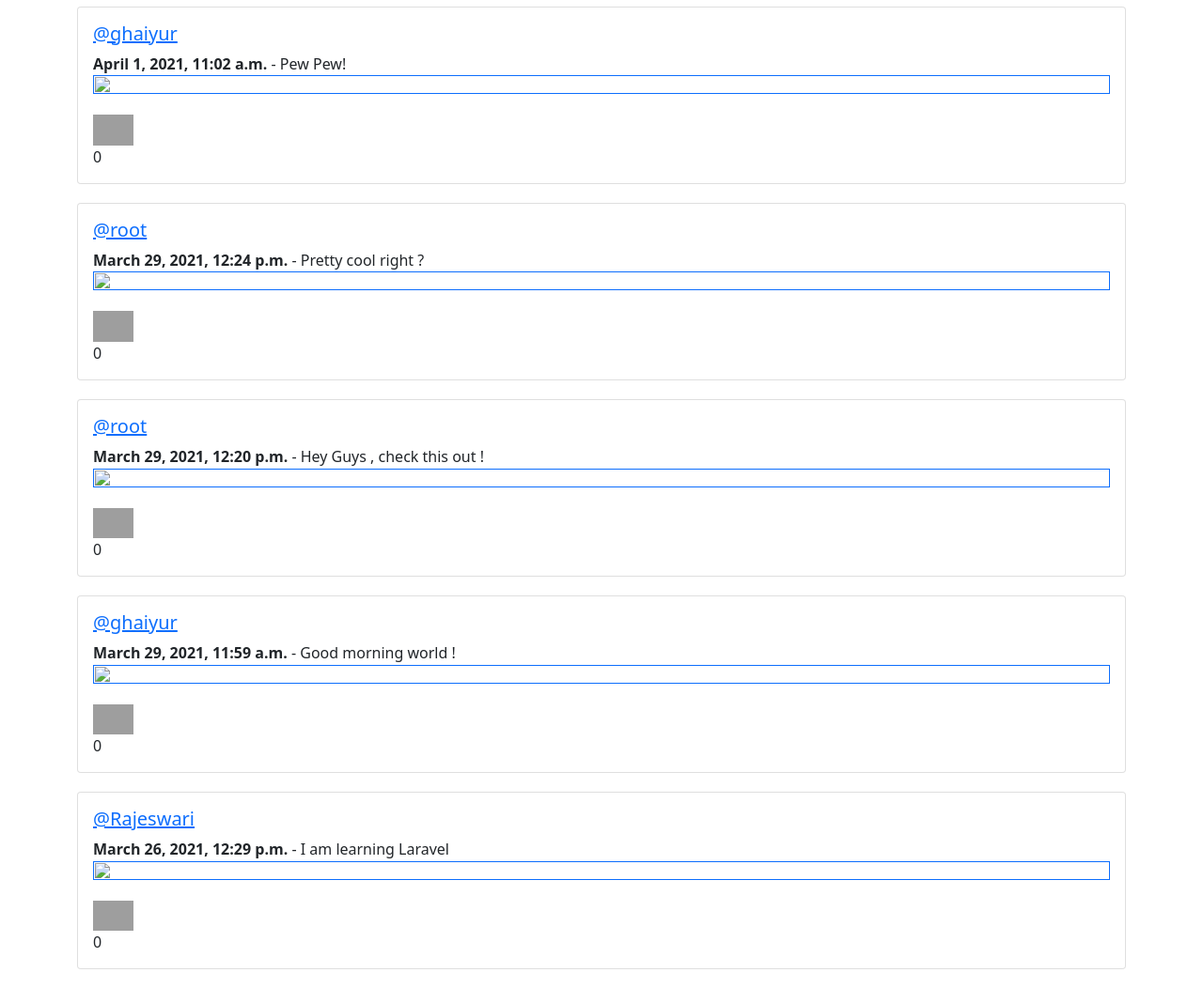
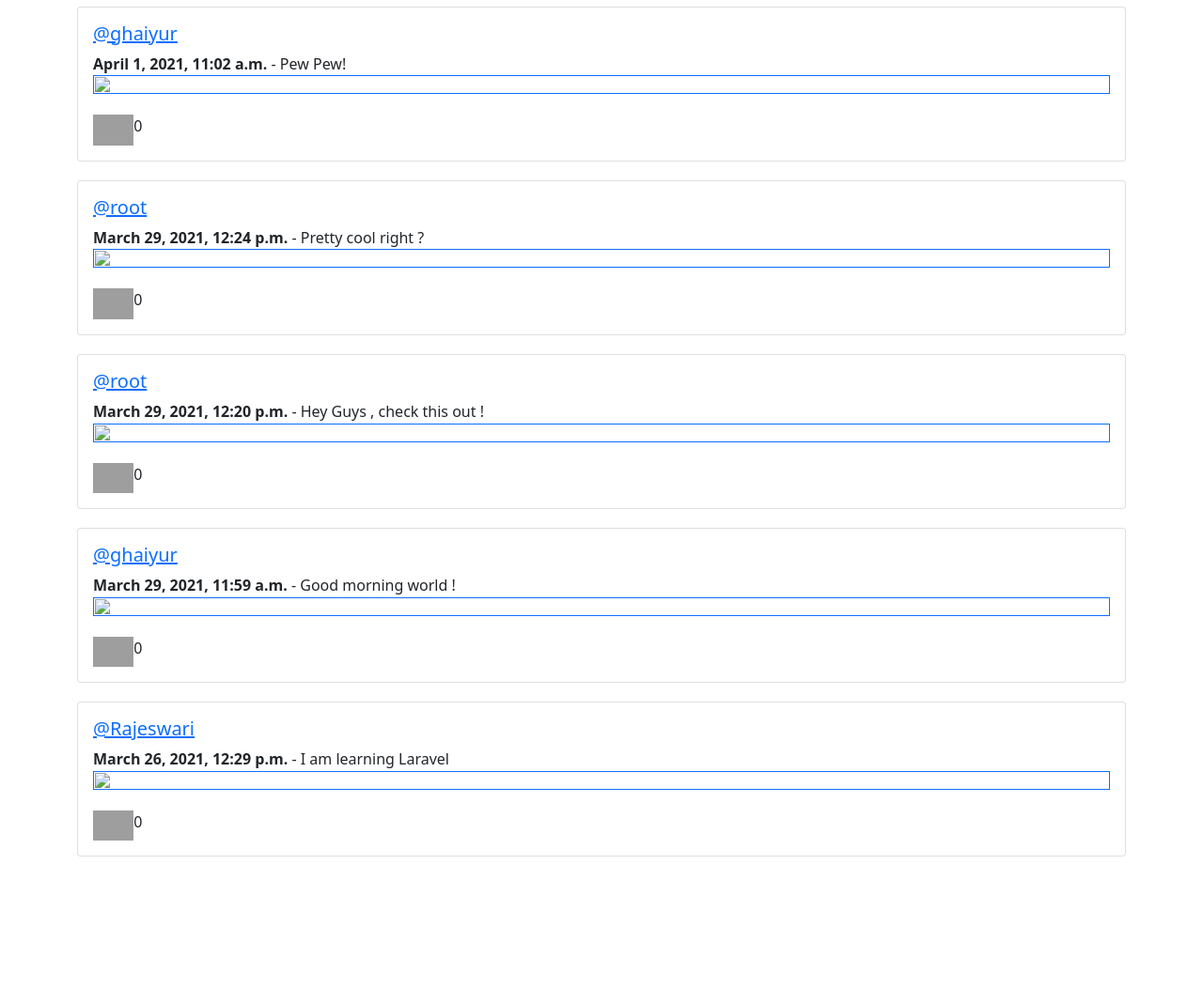
Before and after one commit to ghaiyur-musubi/techtweet-IS, a Django app: template tweets/templates/feed.html in a window 1280 px wide. Shown: the part 99-1151 px from the top of the page at 94% size. After the commit the page ends 1011 px from the top, so only its background shows below. Run offline with Django 3.2, Linux system fonts and the light colour scheme; the template is opened without the code that fills it: values that come from a table or form of the project are taken from there, others are empty; data comes from the database, SQL or seed files in the repository; some libraries are stand-ins or nearby versions; grey boxes are pictures that could not be loaded.

Commit message:
Refactor design

```diff
--- a/tweets/templates/feed.html
+++ b/tweets/templates/feed.html
@@ -25,9 +25,9 @@
                     </p>
                     <div class="icon-list">
                         <div class="like js-like" data-tweet-id="{{ tweet.id }}">
-                            <img style="width: 4%; height: 4%;"src="https://user-images.githubusercontent.com/67789350/113393810-d90f7f80-93b4-11eb-9ac4-9b6c037fadf5.png">
+                            <img style="width: 4%; height: 4%; float:left;"src="https://user-images.githubusercontent.com/67789350/113393810-d90f7f80-93b4-11eb-9ac4-9b6c037fadf5.png">
                         </div>
-                        <div style="float: left;" class="like-count js-like-count">
+                        <div class="like-count js-like-count">
                             {{ tweet.like_count }}
                         </div>
                     </div>
```
